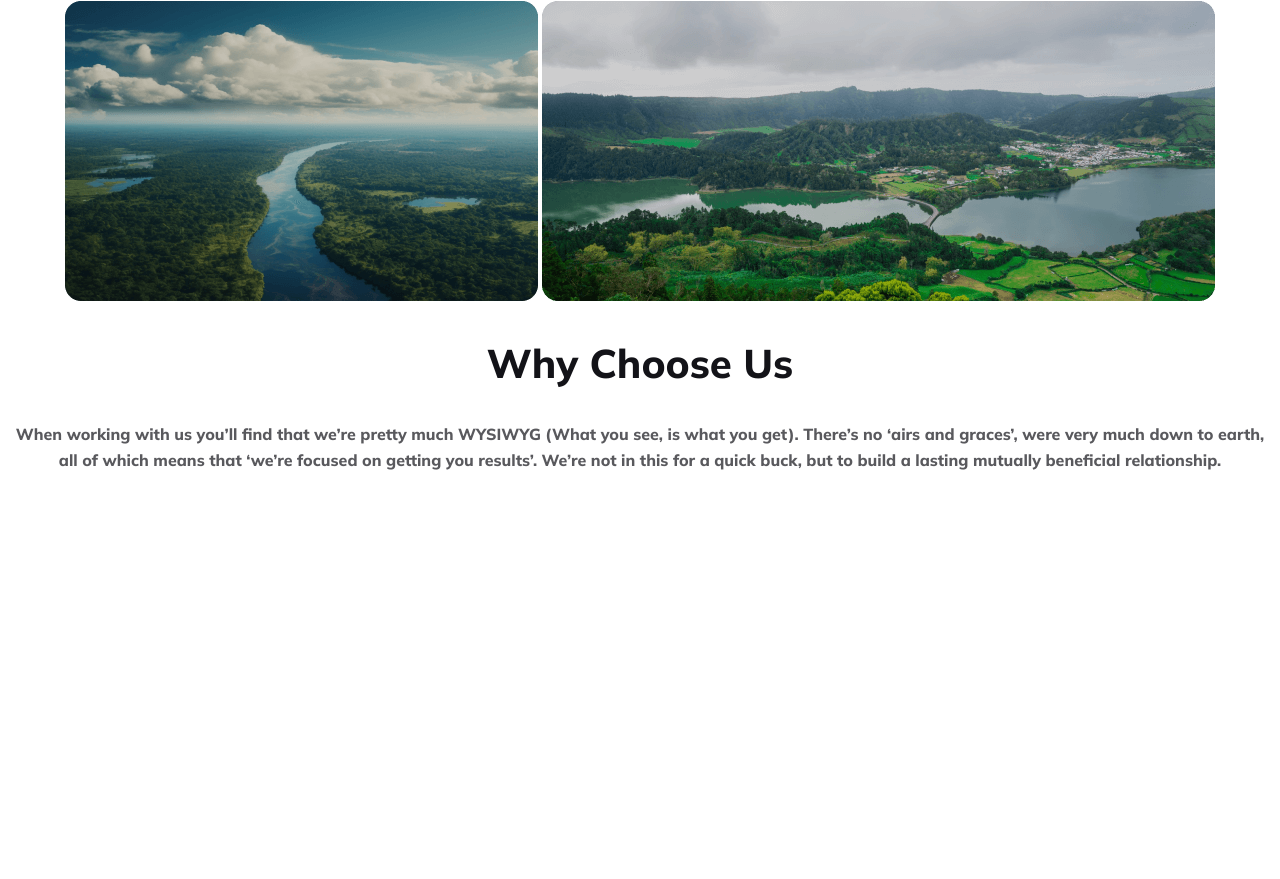
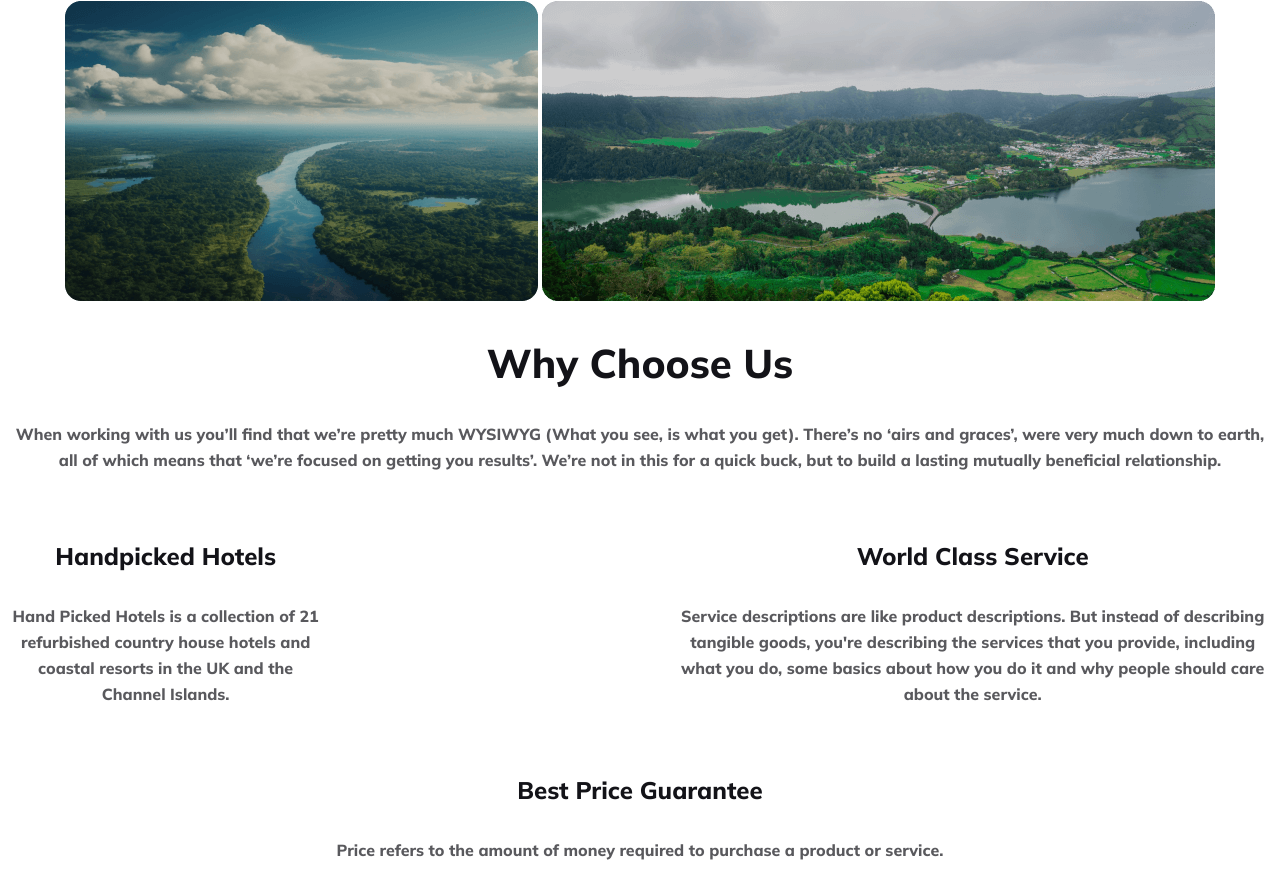
Before and after one commit to ImtiazAhmedRifat/Orient-Travel, a plain HTML site: page index.html in a window 1280 px wide. Shown: the part 1997-2876 px from the top of the page. Before the commit the page ends 2486 px from the top, so only its background shows below. Drawn offline with Linux system fonts and the light colour scheme.

Commit message:
add card section

```diff
--- a/Styles/style.css
+++ b/Styles/style.css
@@ -90,17 +90,7 @@ line-height: normal;
  .destination{
    text-align: center;
  }
- .first-image{
-   position: relative;
-   text-align: center;
-   color: #FFF;
- }
- .Maldives{
-   position: absolute;
-   top: 50%;
-   left: 50%;
-   transform: translate(-50%, -50%);
- }
+
  .choose{
    color: #131318;
 text-align: center;
@@ -109,3 +99,28 @@ font-style: normal;
 font-weight: 800;
 line-height: normal;
  }
+ .card-container{
+   display: flex;
+   justify-content: space-between;
+   gap: 350px;
+
+ }
+ .card-stats-three{
+   text-align: center;
+ }
+ .card-title-twice{
+   color: #131318;
+   text-align: center;
+    font-size: 24px;
+   font-style: normal;
+   font-weight: 800;
+   line-height: normal;
+ }
+ .card-title-three{
+   color: #131318;
+   text-align: center;
+    font-size: 24px;
+   font-style: normal;
+   font-weight: 800;
+   line-height: normal;
+ }
--- a/index.html
+++ b/index.html
@@ -71,7 +71,33 @@
                 When working with us you’ll find that we’re pretty much WYSIWYG (What you see, is what you get). There’s no ‘airs and graces’, were very much down to earth, all of which means that ‘we’re focused on getting you results’. We’re not in this for a quick buck,
                 but to build a lasting mutually beneficial relationship.
             </p>
+            <div class="card-container">
+             <div class="card-stats">
+                <img src="" alt="">
+                <h4 class="card-title-twice">Handpicked Hotels</h4>
+                <p class="text-desc">
+                    Hand Picked Hotels is a collection of 21 refurbished country house
+                     hotels and coastal resorts in the UK and the Channel Islands.
+                </p>
+            </div>
+                <div class="card-stats-two">
+                     <img src="" alt="">
+                    <h4 class="card-title-twice">World Class Service</h4>
+                    <p class="text-desc">
+                        Service descriptions are like product descriptions. But instead of describing tangible goods, you're describing the services that you provide,
+                         including what you do, some basics about how you do it and why people should care about the service.
+                    </p>
+                </div>
+            </div>
+            <div class="card-stats-three">
+                <img src="" alt="">
+                <h4 class="card-title-three">Best Price Guarantee</h4>
+                <p class="text-desc">
+                    Price refers to the amount of money required to purchase a product or service.
+                </p>
+             </div>
         </section>
+
 
     </main>
     <footer>
```
